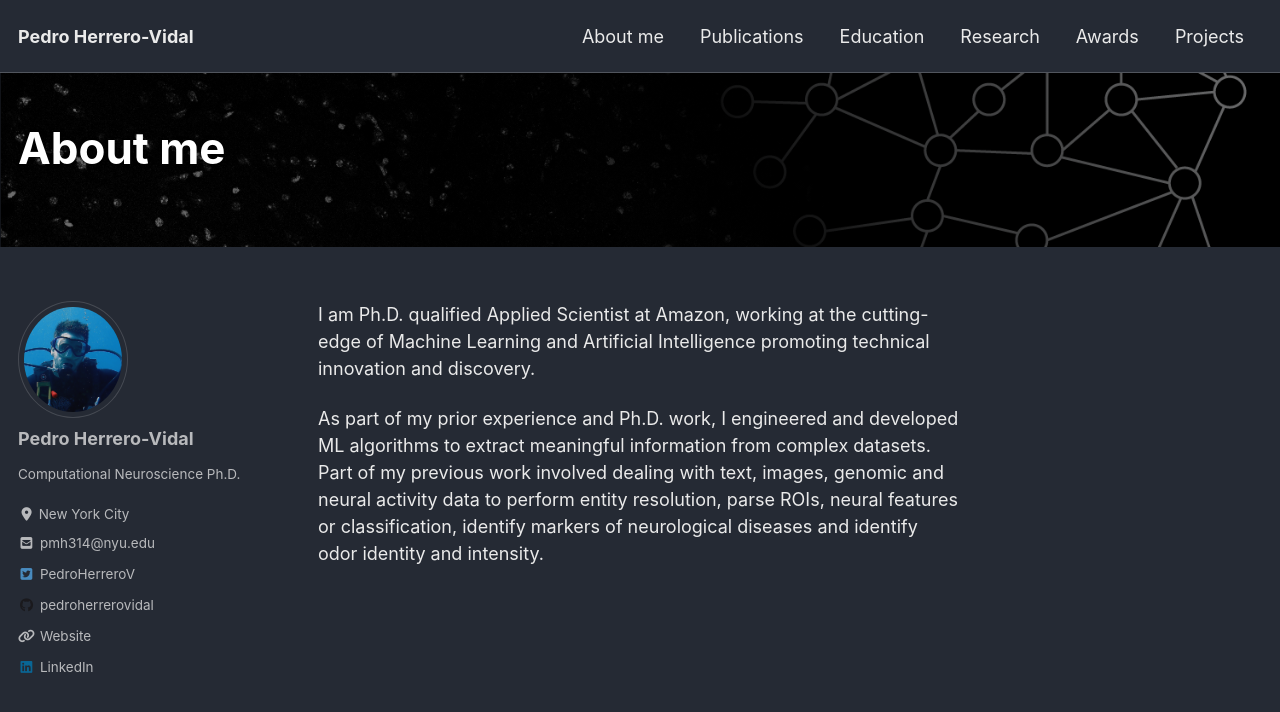
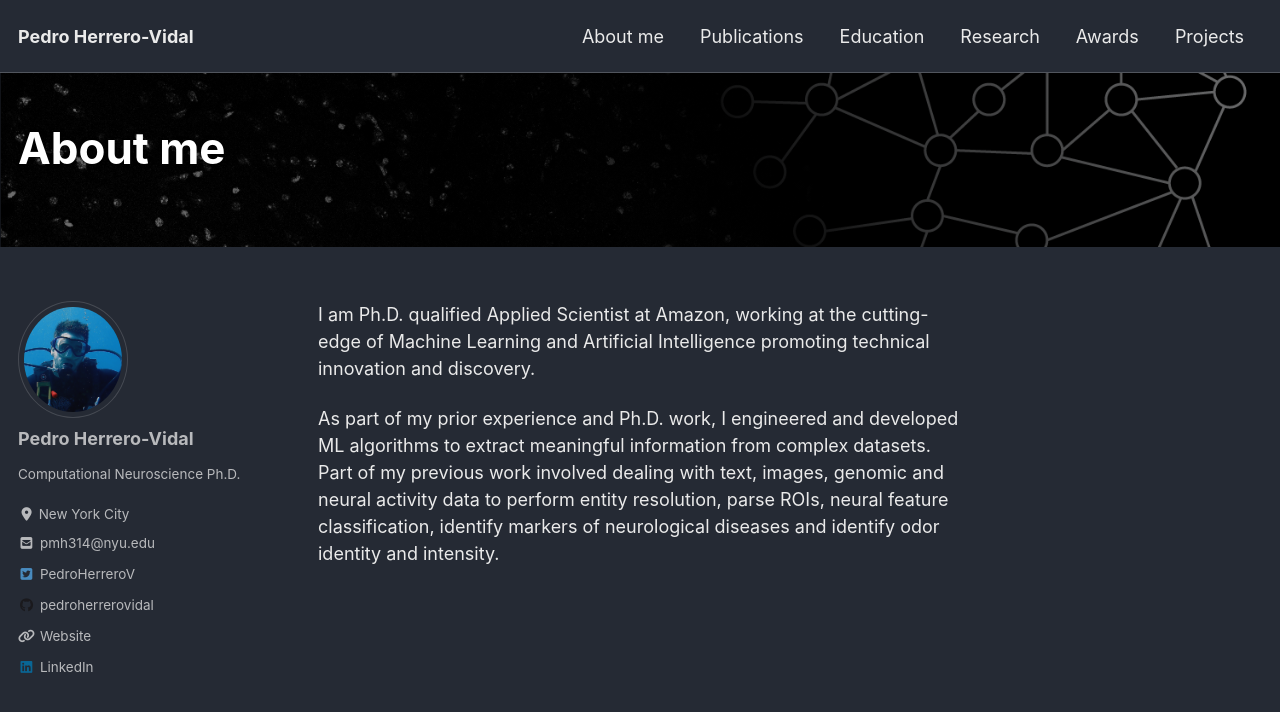
Before and after one commit to pedroherrerovidal/pedroherrerovidal.github.io, a Jekyll site: the page built from _pages/aboutme.md, in a window 1280 px wide and 900 px high. Shown: the top 712 px of the window. Built offline with Jekyll 4.4.1, drawn with Linux system fonts in a browser that asks for light colours; cached includes are drawn as plain includes; nearby versions of some CDN libraries.

Commit message:
Update aboutme.md

```diff
--- a/_pages/aboutme.md
+++ b/_pages/aboutme.md
@@ -10,4 +10,4 @@ header:
 
 I am Ph.D. qualified Applied Scientist at Amazon, working at the cutting-edge of Machine Learning and Artificial Intelligence promoting technical innovation and discovery.
 
-As part of my prior experience and Ph.D. work, I engineered and developed ML algorithms to extract meaningful information from complex datasets. Part of my previous work involved dealing with text, images, genomic and neural activity data to perform entity resolution, parse  ROIs, neural features or classification, identify markers of neurological diseases and identify odor identity and intensity.
+As part of my prior experience and Ph.D. work, I engineered and developed ML algorithms to extract meaningful information from complex datasets. Part of my previous work involved dealing with text, images, genomic and neural activity data to perform entity resolution, parse  ROIs, neural feature classification, identify markers of neurological diseases and identify odor identity and intensity.
```
